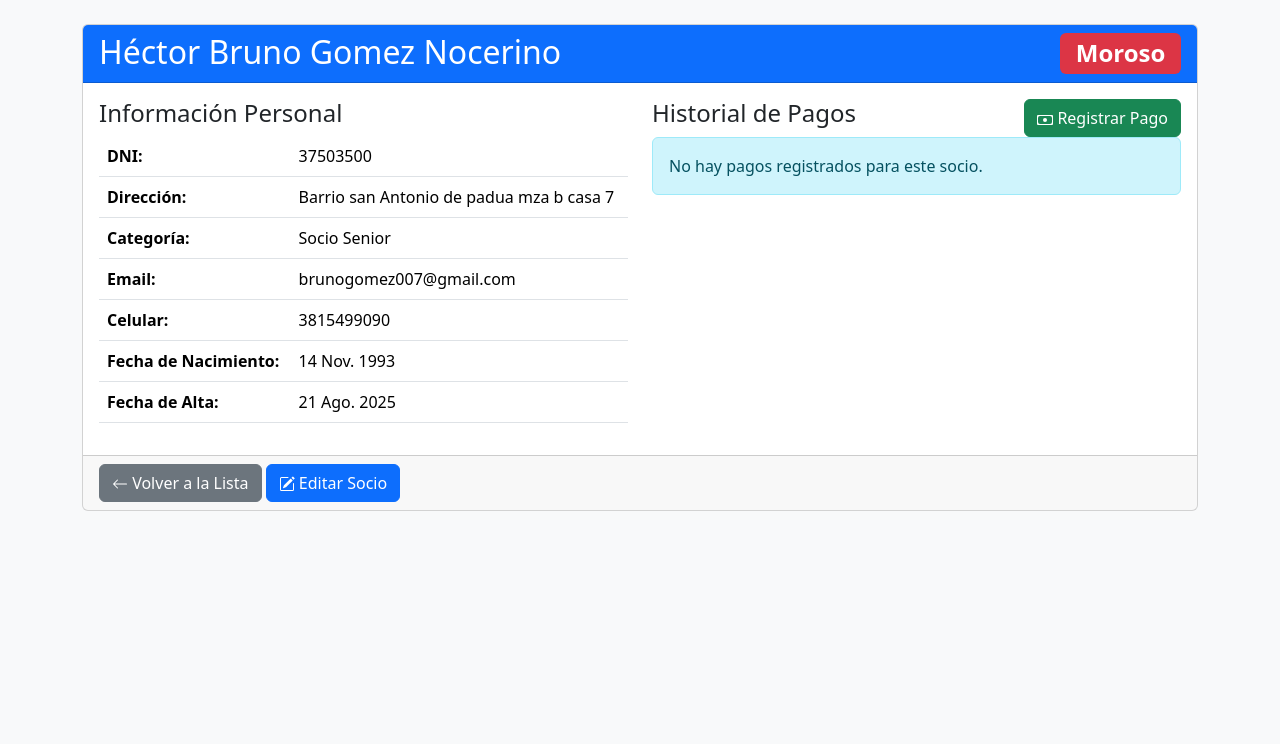
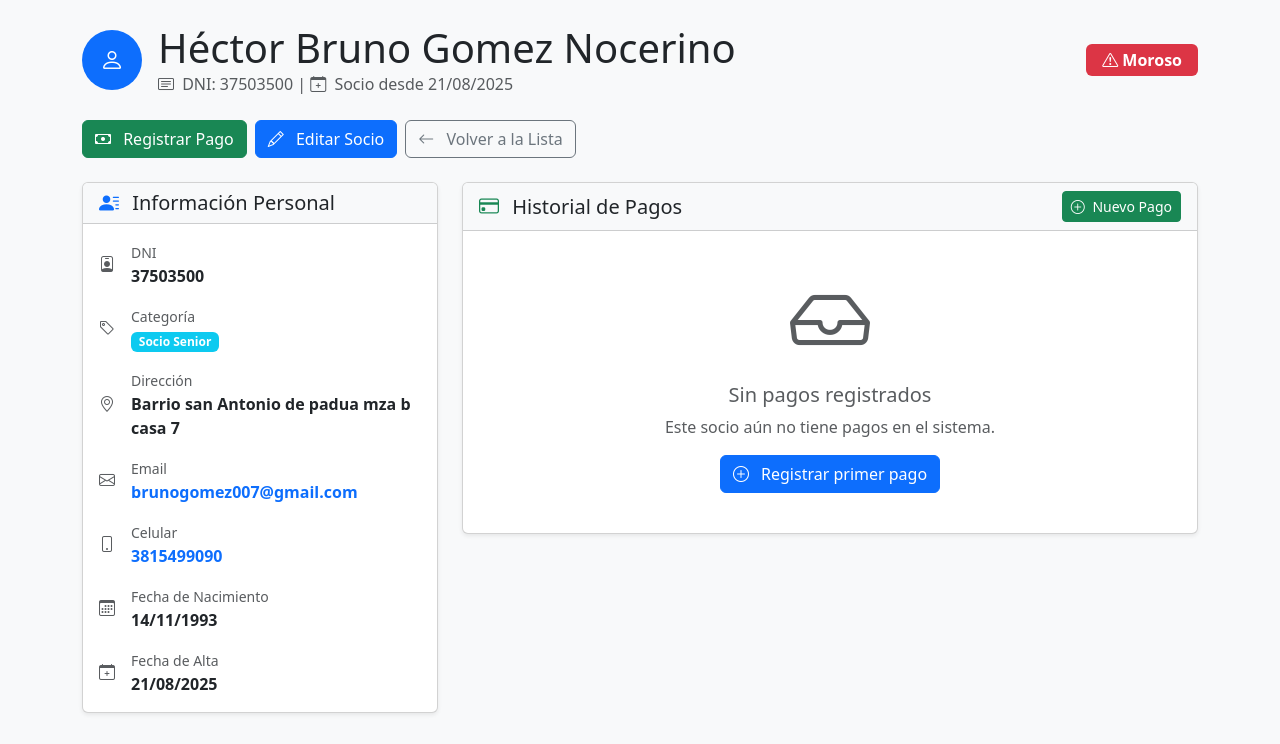
Before and after one commit to pfbrodon/acftgestion, a Django app: page /socios/3/ in a window 1280 px wide. Shown: the part 56-800 px from the top of the page. Run offline with Django 5.2, Linux system fonts and the light colour scheme; a user stored in the database is signed in; data comes from the database, SQL or seed files in the repository; both versions use the stored data as it was after the commit.

Commit message:
vistas mejoradas

```diff
--- a/socios/templates/socios/socio_detail.html
+++ b/socios/templates/socios/socio_detail.html
@@ -1,103 +1,245 @@
 {% extends 'base.html' %}
 {% block content %}
-<div class="card mb-4">
-  <div class="card-header bg-primary text-white">
-    <h2 class="card-title mb-0">
-      {{ object.nombre }} {{ object.apellido }}
-      {% if estado_pagos == 'Al día' %}
-        <span class="badge bg-success float-end">Al día</span>
-      {% elif estado_pagos == 'Con atraso' %}
-        <span class="badge bg-warning text-dark float-end">Con atraso</span>
+<!-- Encabezado del socio -->
+<div class="d-flex justify-content-between align-items-center mb-4">
+  <div class="d-flex align-items-center">
+    <div class="avatar-circle bg-primary text-white rounded-circle d-flex align-items-center justify-content-center me-3" style="width: 60px; height: 60px; font-size: 24px;">
+      <i class="bi bi-person"></i>
+    </div>
+    <div>
+      <h1 class="mb-0">{{ object.nombre }} {{ object.apellido }}</h1>
+      <p class="text-muted mb-0">
+        <i class="bi bi-card-text me-1"></i>
+        DNI: {{ object.dni }} |
+        <i class="bi bi-calendar-plus me-1"></i>
+        Socio desde {{ object.fecha_alta|date:"d/m/Y" }}
+      </p>
+    </div>
+  </div>
+  <div class="d-flex gap-2">
+    {% with estado=object.get_estado_pagos %}
+      {% if estado == "Al día" %}
+        <span class="badge bg-success fs-6 px-3 py-2">
+          <i class="bi bi-check-circle me-1"></i>Al día
+        </span>
+      {% elif estado == "Con atraso" %}
+        <span class="badge bg-warning fs-6 px-3 py-2">
+          <i class="bi bi-clock me-1"></i>Con atraso
+        </span>
       {% else %}
-        <span class="badge bg-danger float-end">Moroso</span>
+        <span class="badge bg-danger fs-6 px-3 py-2">
+          <i class="bi bi-exclamation-triangle me-1"></i>Moroso
+        </span>
       {% endif %}
-    </h2>
+    {% endwith %}
+  </div>
+</div>
+
+<!-- Botones de acción principales -->
+<div class="d-flex gap-2 mb-4">
+  <a href="{% url 'socios:crear_pago' object.pk %}" class="btn btn-success">
+    <i class="bi bi-cash me-2"></i>
+    Registrar Pago
+  </a>
+  <a href="{% url 'socios:editar' object.pk %}" class="btn btn-primary">
+    <i class="bi bi-pencil me-2"></i>
+    Editar Socio
+  </a>
+  <a href="{% url 'socios:listar' %}" class="btn btn-outline-secondary">
+    <i class="bi bi-arrow-left me-2"></i>
+    Volver a la Lista
+  </a>
+</div>
+<!-- Información del socio -->
+<div class="row">
+  <div class="col-lg-4">
+    <div class="card shadow-sm mb-4">
+      <div class="card-header bg-light">
+        <h5 class="mb-0">
+          <i class="bi bi-person-lines-fill text-primary me-2"></i>
+          Información Personal
+        </h5>
       </div>
       <div class="card-body">
-    <div class="row">
-      <div class="col-md-6">
-        <h4>Información Personal</h4>
-        <table class="table">
-          <tr>
-            <th>DNI:</th>
-            <td>{{ object.dni }}</td>
-          </tr>
-          <tr>
-            <th>Dirección:</th>
-            <td>{{ object.direccion }}</td>
-          </tr>
-          <tr>
-            <th>Categoría:</th>
-            <td>{{ object.categoria }}</td>
-          </tr>
-          <tr>
-            <th>Email:</th>
-            <td>{{ object.email }}</td>
-          </tr>
-          <tr>
-            <th>Celular:</th>
-            <td>{{ object.celular }}</td>
-          </tr>
-          <tr>
-            <th>Fecha de Nacimiento:</th>
-            <td>{{ object.fecha_nacimiento }}</td>
-          </tr>
-          <tr>
-            <th>Fecha de Alta:</th>
-            <td>{{ object.fecha_alta }}</td>
-          </tr>
-        </table>
+        <div class="row g-3">
+          <div class="col-12">
+            <div class="d-flex align-items-center">
+              <i class="bi bi-person-badge text-muted me-3"></i>
+              <div>
+                <label class="form-label small text-muted mb-0">DNI</label>
+                <div class="fw-semibold">{{ object.dni|default:"No especificado" }}</div>
               </div>
-      <div class="col-md-6">
-        <div class="d-flex justify-content-between align-items-center">
-          <h4>Historial de Pagos</h4>
-          <a href="{% url 'socios:crear_pago' object.pk %}" class="btn btn-success">
-            <svg xmlns="http://www.w3.org/2000/svg" width="16" height="16" fill="currentColor" class="bi bi-cash" viewBox="0 0 16 16">
-              <path d="M8 10a2 2 0 1 0 0-4 2 2 0 0 0 0 4z"/>
-              <path d="M0 4a1 1 0 0 1 1-1h14a1 1 0 0 1 1 1v8a1 1 0 0 1-1 1H1a1 1 0 0 1-1-1V4zm3 0a2 2 0 0 0-2 2v4a2 2 0 0 0 2 2h10a2 2 0 0 0 2-2V6a2 2 0 0 0-2-2H3z"/>
-            </svg>
-            Registrar Pago
+            </div>
+          </div>
+
+          <div class="col-12">
+            <div class="d-flex align-items-center">
+              <i class="bi bi-tag text-muted me-3"></i>
+              <div>
+                <label class="form-label small text-muted mb-0">Categoría</label>
+                <div class="fw-semibold">
+                  <span class="badge bg-info">{{ object.categoria }}</span>
+                </div>
+              </div>
+            </div>
+          </div>
+
+          <div class="col-12">
+            <div class="d-flex align-items-center">
+              <i class="bi bi-geo-alt text-muted me-3"></i>
+              <div>
+                <label class="form-label small text-muted mb-0">Dirección</label>
+                <div class="fw-semibold">{{ object.direccion|default:"No especificada" }}</div>
+              </div>
+            </div>
+          </div>
+
+          <div class="col-12">
+            <div class="d-flex align-items-center">
+              <i class="bi bi-envelope text-muted me-3"></i>
+              <div>
+                <label class="form-label small text-muted mb-0">Email</label>
+                <div class="fw-semibold">
+                  {% if object.email %}
+                    <a href="mailto:{{ object.email }}" class="text-decoration-none">{{ object.email }}</a>
+                  {% else %}
+                    No especificado
+                  {% endif %}
+                </div>
+              </div>
+            </div>
+          </div>
+
+          <div class="col-12">
+            <div class="d-flex align-items-center">
+              <i class="bi bi-phone text-muted me-3"></i>
+              <div>
+                <label class="form-label small text-muted mb-0">Celular</label>
+                <div class="fw-semibold">
+                  {% if object.celular %}
+                    <a href="tel:{{ object.celular }}" class="text-decoration-none">{{ object.celular }}</a>
+                  {% else %}
+                    No especificado
+                  {% endif %}
+                </div>
+              </div>
+            </div>
+          </div>
+
+          <div class="col-12">
+            <div class="d-flex align-items-center">
+              <i class="bi bi-calendar3 text-muted me-3"></i>
+              <div>
+                <label class="form-label small text-muted mb-0">Fecha de Nacimiento</label>
+                <div class="fw-semibold">
+                  {% if object.fecha_nacimiento %}
+                    {{ object.fecha_nacimiento|date:"d/m/Y" }}
+                  {% else %}
+                    No especificada
+                  {% endif %}
+                </div>
+              </div>
+            </div>
+          </div>
+
+          <div class="col-12">
+            <div class="d-flex align-items-center">
+              <i class="bi bi-calendar-plus text-muted me-3"></i>
+              <div>
+                <label class="form-label small text-muted mb-0">Fecha de Alta</label>
+                <div class="fw-semibold">
+                  {% if object.fecha_alta %}
+                    {{ object.fecha_alta|date:"d/m/Y" }}
+                  {% else %}
+                    No especificada
+                  {% endif %}
+                </div>
+              </div>
+            </div>
+          </div>
+        </div>
+      </div>
+    </div>
+  </div>
+  <div class="col-lg-8">
+    <div class="card shadow-sm">
+      <div class="card-header bg-light d-flex justify-content-between align-items-center">
+        <h5 class="mb-0">
+          <i class="bi bi-credit-card text-success me-2"></i>
+          Historial de Pagos
+        </h5>
+        <a href="{% url 'socios:crear_pago' object.pk %}" class="btn btn-success btn-sm">
+          <i class="bi bi-plus-circle me-1"></i>
+          Nuevo Pago
         </a>
       </div>
-
+      <div class="card-body">
         {% if pagos %}
           <div class="table-responsive">
-          <table class="table table-sm table-striped">
-            <thead>
+            <table class="table table-hover align-middle">
+              <thead class="table-light">
                 <tr>
-                <th>Cuota</th>
-                <th>Fecha</th>
-                <th>Monto</th>
-                <th>Método</th>
-                <th>Acciones</th>
+                  <th scope="col">
+                    <i class="bi bi-tag me-1"></i>
+                    Cuota/Concepto
+                  </th>
+                  <th scope="col">
+                    <i class="bi bi-calendar-event me-1"></i>
+                    Fecha
+                  </th>
+                  <th scope="col">
+                    <i class="bi bi-cash-coin me-1"></i>
+                    Monto
+                  </th>
+                  <th scope="col">
+                    <i class="bi bi-credit-card me-1"></i>
+                    Método
+                  </th>
+                  <th scope="col" class="text-center">
+                    <i class="bi bi-gear me-1"></i>
+                    Acciones
+                  </th>
                 </tr>
               </thead>
               <tbody>
                 {% for pago in pagos %}
                   <tr>
                     <td>
+                      <div class="fw-semibold">
                         {% if pago.cuota %}
-                    {{ pago.cuota }}
+                          <span class="badge bg-primary">{{ pago.cuota }}</span>
                         {% else %}
-                    <!-- Pago antiguo -->
-                    {{ pago.concepto.nombre|default:"-" }} - {{ pago.mes_correspondiente|default:"-" }}
+                          <span class="badge bg-secondary">{{ pago.concepto.nombre|default:"-" }}</span>
+                          {% if pago.mes_correspondiente %}
+                            <small class="text-muted d-block">{{ pago.mes_correspondiente }}/{{ pago.año_correspondiente }}</small>
                           {% endif %}
+                        {% endif %}
+                      </div>
                     </td>
-                <td>{{ pago.fecha_pago }}</td>
-                <td>${{ pago.monto }}</td>
-                <td>{{ pago.get_metodo_pago_display }}</td>
                     <td>
+                      <span class="fw-semibold">{{ pago.fecha_pago|date:"d/m/Y" }}</span>
+                    </td>
+                    <td>
+                      <span class="badge bg-success">
+                        <i class="bi bi-currency-dollar me-1"></i>
+                        {{ pago.monto|floatformat:0 }}
+                      </span>
+                    </td>
+                    <td>
+                      <span class="text-muted">{{ pago.get_metodo_pago_display }}</span>
+                    </td>
+                    <td class="text-center">
                       <div class="btn-group btn-group-sm">
-                    <a href="{% url 'socios:editar_pago' pago.pk %}" class="btn btn-primary btn-sm">
-                      <svg xmlns="http://www.w3.org/2000/svg" width="12" height="12" fill="currentColor" class="bi bi-pencil" viewBox="0 0 16 16">
-                        <path d="M12.146.146a.5.5 0 0 1 .708 0l3 3a.5.5 0 0 1 0 .708l-10 10a.5.5 0 0 1-.168.11l-5 2a.5.5 0 0 1-.65-.65l2-5a.5.5 0 0 1 .11-.168l10-10zM11.207 2.5 13.5 4.793 14.793 3.5 12.5 1.207 11.207 2.5zm1.586 3L10.5 3.207 4 9.707V10h.5a.5.5 0 0 1 .5.5v.5h.5a.5.5 0 0 1 .5.5v.5h.293l6.5-6.5zm-9.761 5.175-.106.106-1.528 3.821 3.821-1.528.106-.106A.5.5 0 0 1 5 12.5V12h-.5a.5.5 0 0 1-.5-.5V11h-.5a.5.5 0 0 1-.468-.325z"/>
-                      </svg>
+                        <a href="{% url 'socios:editar_pago' pago.pk %}"
+                           class="btn btn-outline-primary"
+                           title="Editar pago">
+                          <i class="bi bi-pencil"></i>
                         </a>
-                    <a href="{% url 'socios:eliminar_pago' pago.pk %}" class="btn btn-danger btn-sm">
-                      <svg xmlns="http://www.w3.org/2000/svg" width="12" height="12" fill="currentColor" class="bi bi-trash" viewBox="0 0 16 16">
-                        <path d="M5.5 5.5A.5.5 0 0 1 6 6v6a.5.5 0 0 1-1 0V6a.5.5 0 0 1 .5-.5Zm2.5 0a.5.5 0 0 1 .5.5v6a.5.5 0 0 1-1 0V6a.5.5 0 0 1 .5-.5Zm3 .5a.5.5 0 0 0-1 0v6a.5.5 0 0 0 1 0V6Z"/>
-                        <path d="M14.5 3a1 1 0 0 1-1 1H13v9a2 2 0 0 1-2 2H5a2 2 0 0 1-2-2V4h-.5a1 1 0 0 1-1-1V2a1 1 0 0 1 1-1H6a1 1 0 0 1 1-1h2a1 1 0 0 1 1 1h3.5a1 1 0 0 1 1 1v1ZM4.118 4 4 4.059V13a1 1 0 0 0 1 1h6a1 1 0 0 0 1-1V4.059L11.882 4H4.118ZM2.5 3h11V2h-11v1Z"/>
-                      </svg>
+                        <a href="{% url 'socios:eliminar_pago' pago.pk %}"
+                           class="btn btn-outline-danger"
+                           title="Eliminar pago"
+                           onclick="return confirm('¿Está seguro de que desea eliminar este pago?')">
+                          <i class="bi bi-trash"></i>
                         </a>
                       </div>
                     </td>
@@ -107,25 +249,18 @@
             </table>
           </div>
         {% else %}
-        <div class="alert alert-info">No hay pagos registrados para este socio.</div>
+          <div class="text-center py-4">
+            <i class="bi bi-inbox display-1 text-muted"></i>
+            <h5 class="text-muted mt-3">Sin pagos registrados</h5>
+            <p class="text-muted">Este socio aún no tiene pagos en el sistema.</p>
+            <a href="{% url 'socios:crear_pago' object.pk %}" class="btn btn-primary">
+              <i class="bi bi-plus-circle me-2"></i>
+              Registrar primer pago
+            </a>
+          </div>
         {% endif %}
       </div>
     </div>
   </div>
-  <div class="card-footer">
-    <a href="{% url 'socios:listar' %}" class="btn btn-secondary">
-      <svg xmlns="http://www.w3.org/2000/svg" width="16" height="16" fill="currentColor" class="bi bi-arrow-left" viewBox="0 0 16 16">
-        <path fill-rule="evenodd" d="M15 8a.5.5 0 0 0-.5-.5H2.707l3.147-3.146a.5.5 0 1 0-.708-.708l-4 4a.5.5 0 0 0 0 .708l4 4a.5.5 0 0 0 .708-.708L2.707 8.5H14.5A.5.5 0 0 0 15 8z"/>
-      </svg>
-      Volver a la Lista
-    </a>
-    <a href="{% url 'socios:editar' object.pk %}" class="btn btn-primary">
-      <svg xmlns="http://www.w3.org/2000/svg" width="16" height="16" fill="currentColor" class="bi bi-pencil-square" viewBox="0 0 16 16">
-        <path d="M15.502 1.94a.5.5 0 0 1 0 .706L14.459 3.69l-2-2L13.502.646a.5.5 0 0 1 .707 0l1.293 1.293zm-1.75 2.456-2-2L4.939 9.21a.5.5 0 0 0-.121.196l-.805 2.414a.25.25 0 0 0 .316.316l2.414-.805a.5.5 0 0 0 .196-.12l6.813-6.814z"/>
-        <path fill-rule="evenodd" d="M1 13.5A1.5 1.5 0 0 0 2.5 15h11a1.5 1.5 0 0 0 1.5-1.5v-6a.5.5 0 0 0-1 0v6a.5.5 0 0 1-.5.5h-11a.5.5 0 0 1-.5-.5v-11a.5.5 0 0 1 .5-.5H9a.5.5 0 0 0 0-1H2.5A1.5 1.5 0 0 0 1 2.5v11z"/>
-      </svg>
-      Editar Socio
-    </a>
-  </div>
 </div>
 {% endblock %}
```
Also changed, not shown: socios/templates/socios/socio_list.html (+156 -50 lines), verificar_sistema.py (deleted, +0 -74 lines), db.sqlite3. Lines whose indentation alone changed are shown as unchanged.
